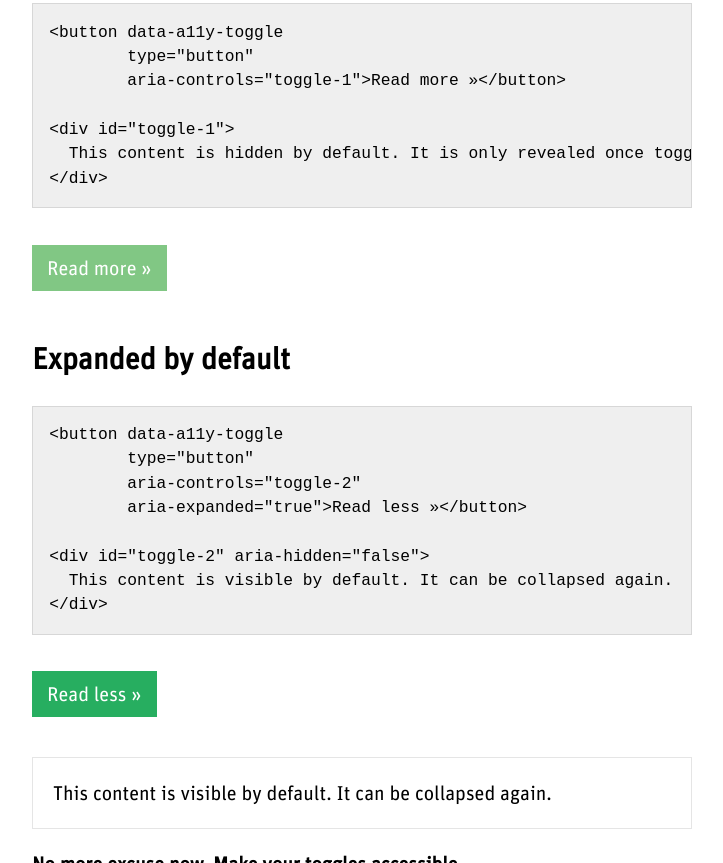
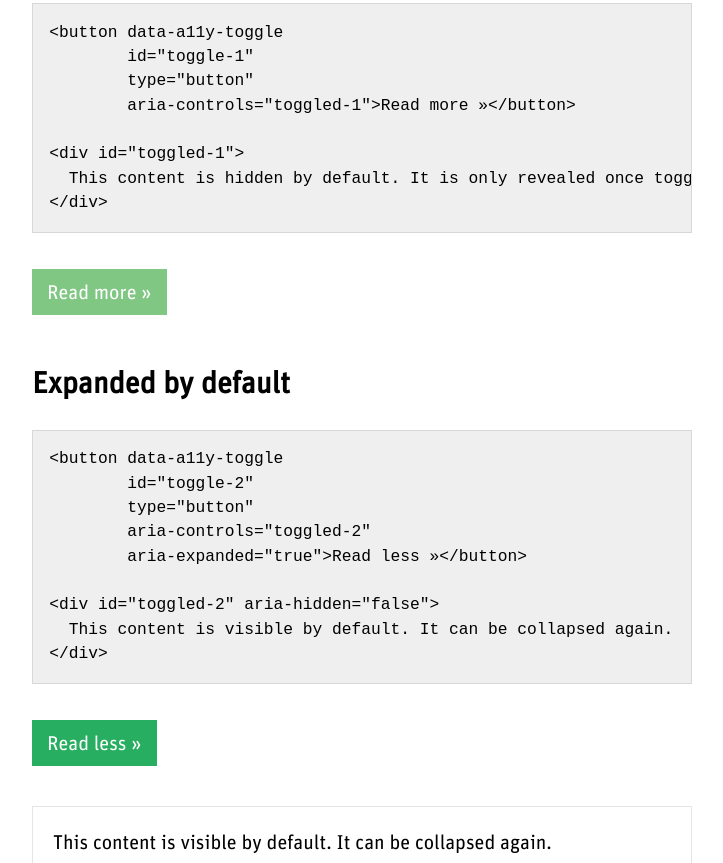
Before and after one commit to smartmike/a11y-toggle, a website: page example/index.html in a window 1280 px wide. Shown: the part 749-1612 px from the top of the page, without its empty margins (278-1001 px from the left). Drawn offline with Linux system fonts and the light colour scheme.

Commit message:
Updated example folder to include aria-labelledby attribute

```diff
--- a/example/index.html
+++ b/example/index.html
@@ -25,33 +25,42 @@
       <h2>Collapsed by default</h2>
 
       <pre><code>&lt;button data-a11y-toggle
+        id="toggle-1"
         type="button"
-        aria-controls="toggle-1">Read more »&lt;/button>
+        aria-controls="toggled-1">Read more »&lt;/button>
 
-&lt;div id="toggle-1">
+&lt;div id="toggled-1">
   This content is hidden by default. It is only revealed once toggled. It can be collapsed again.
 &lt;/div></code></pre>
 
-      <button type="button" data-a11y-toggle aria-controls="toggle-1">Read more »</button>
+      <button data-a11y-toggle
+              id="toggle-1"
+              type="button"
+              aria-controls="toggled-1">Read more »</button>
 
-      <div id="toggle-1" class="collapsible-box">
+      <div id="toggled-1" class="collapsible-box">
         This content is hidden by default. It is only revealed once toggled. It can be collapsed again.
       </div>
 
       <h2>Expanded by default</h2>
 
       <pre><code>&lt;button data-a11y-toggle
+        id="toggle-2"
         type="button"
-        aria-controls="toggle-2"
+        aria-controls="toggled-2"
         aria-expanded="true">Read less »&lt;/button>
 
-&lt;div id="toggle-2" aria-hidden="false">
+&lt;div id="toggled-2" aria-hidden="false">
   This content is visible by default. It can be collapsed again.
 &lt;/div></code></pre>
 
-      <button type="button" data-a11y-toggle aria-controls="toggle-2" aria-expanded="true">Read less »</button>
+      <button data-a11y-toggle
+              id="toggle-2"
+              type="button"
+              aria-controls="toggled-2"
+              aria-expanded="true">Read less »</button>
 
-      <div id="toggle-2" aria-hidden="false" class="collapsible-box">
+      <div id="toggled-2" aria-hidden="false" class="collapsible-box">
         This content is visible by default. It can be collapsed again.
       </div>
 
--- a/example/main.js
+++ b/example/main.js
@@ -1,20 +1,31 @@
 (function () {
+  function objectKeys (object) {
+    if (Object.keys) return Object.keys(object);
+
+    var keys = [];
+    for (var key in object) object.hasOwnProperty(key) && keys.push(key);
+    return keys;
+  }
+
   var toggles = document.querySelectorAll('[data-a11y-toggle][aria-controls]');
-  var targetsList = [];
+  var togglesMap = {};
 
   for (var i = 0; i < toggles.length; i += 1) {
     var toggle = toggles[i];
-    targetsList.push('#' + toggle.getAttribute('aria-controls'));
+    togglesMap['#' + toggle.getAttribute('aria-controls')] = toggle.id;
     toggle.hasAttribute('aria-expanded') || toggle.setAttribute('aria-expanded', false);
   }
 
+  var targetsList = objectKeys(togglesMap);
   var targets = targetsList.length && document.querySelectorAll(targetsList);
   var targetsMap = {};
 
   for (var j = 0; j < targets.length; j += 1) {
     var target = targets[j];
+    var toggleId = togglesMap['#' + target.id];
     targetsMap[target.id] = target;
     target.hasAttribute('aria-hidden') || target.setAttribute('aria-hidden', true);
+    target.hasAttribute('aria-labelledby') || (toggleId && target.setAttribute('aria-labelledby', toggleId));
   }
 
   document.addEventListener('click', function (event) {
```
